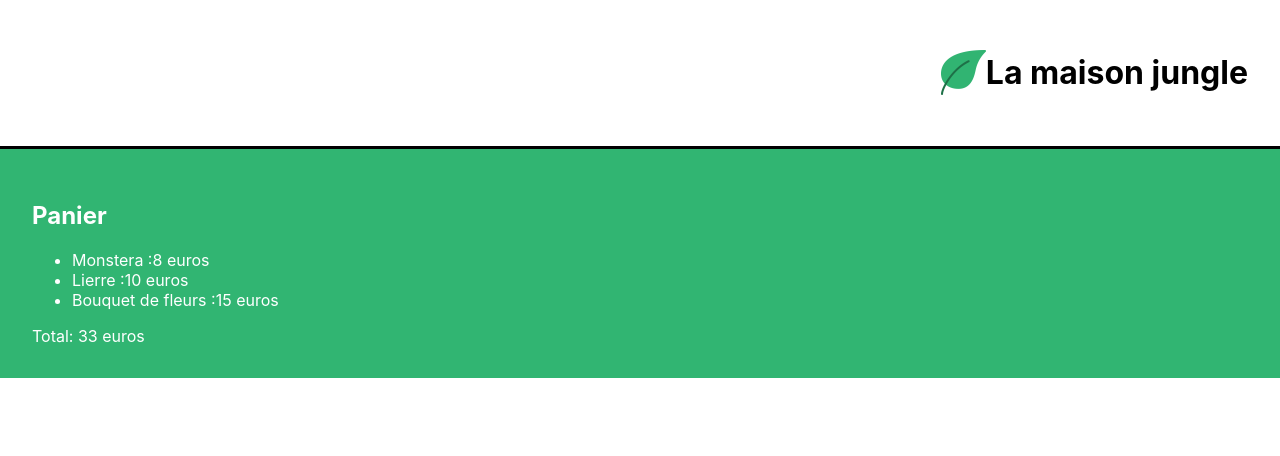
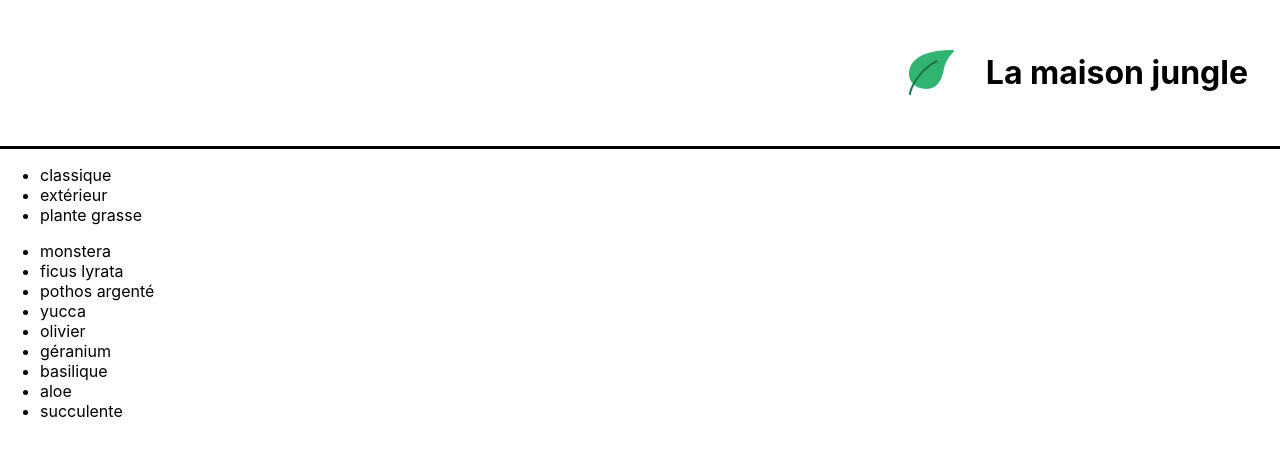
Before and after one commit to Gadln/JunglePage, a React (Create React App) app in the folder la-maison-jungle/: page / in a window 1280 px wide. Shown: the top 456 px of the page. Built offline with nearby package versions, Linux system fonts and the light colour scheme.

Commit message:
reduce and map

```diff
--- a/la-maison-jungle/src/components/App.js
+++ b/la-maison-jungle/src/components/App.js
@@ -1,13 +1,12 @@
 import React from 'react';
 import '../styles/App.css';
 import Banner from './Banner';
-import Cart from './cart';
 import ShoppingList from './ShoppingList';
 
 function App() {
   return (<React.Fragment>
    <Banner />
-   <Cart />
+   <ShoppingList />
    </React.Fragment>
   );
 }
--- a/la-maison-jungle/src/components/Banner.js
+++ b/la-maison-jungle/src/components/Banner.js
@@ -4,9 +4,9 @@
 function Banner() {
   const title = 'La maison jungle'
   return (
-  <div className='lmj-banner'>
-    <img src={ logo } alt='La maison Jungle' className='lmj-logo' />
-    <h1>
+  <div className ='lmj-banner'>
+    <img src = { logo } alt = 'La maison Jungle' className = 'lmj-logo' />
+    <h1 className='lmj-title'>
       {title }
     </h1>
     </div>
--- a/la-maison-jungle/src/components/ShoppingList.js
+++ b/la-maison-jungle/src/components/ShoppingList.js
@@ -1,18 +1,25 @@
-const plantList = [
-  'monstera',
-  'ficus lyrata',
-  'pothos argenté',
-  'yucca',
-  'palmier'
-]
+import { plantList } from '../datas/plantList'
 
 function ShoppingList() {
+	const categories = plantList.reduce(
+		(acc, plant) =>
+			acc.includes(plant.category) ? acc : acc.concat(plant.category),
+		[]
+	)
+
 	return (
+		<div>
+			<ul>
+				{categories.map((cat) => (
+					<li key={cat}>{cat}</li>
+				))}
+			</ul>
 			<ul>
 				{plantList.map((plant) => (
-        <li>{plant}</li>
+					<li key={plant.id}>{plant.name}</li>
 				))}
 			</ul>
+		</div>
 	)
 }
 
--- /dev/null
+++ b/la-maison-jungle/src/datas/plantList.js
@@ -0,0 +1,47 @@
+export const plantList = [
+	{
+		name: 'monstera',
+		category: 'classique',
+		id: '1ed'
+	},
+	{
+		name: 'ficus lyrata',
+		category: 'classique',
+		id: '2ab'
+	},
+	{
+		name: 'pothos argenté',
+		category: 'classique',
+		id: '3sd'
+	},
+	{
+		name: 'yucca',
+		category: 'classique',
+		id: '4kk'
+	},
+	{
+		name: 'olivier',
+		category: 'extérieur',
+		id: '5pl'
+	},
+	{
+		name: 'géranium',
+		category: 'extérieur',
+		id: '6uo'
+	},
+	{
+		name: 'basilique',
+		category: 'extérieur',
+		id: '7ie'
+	},
+	{
+		name: 'aloe',
+		category: 'plante grasse',
+		id: '8fp'
+	},
+	{
+		name: 'succulente',
+		category: 'plante grasse',
+		id: '9vn'
+	}
+]
```
Lines whose indentation alone changed are shown as unchanged.
